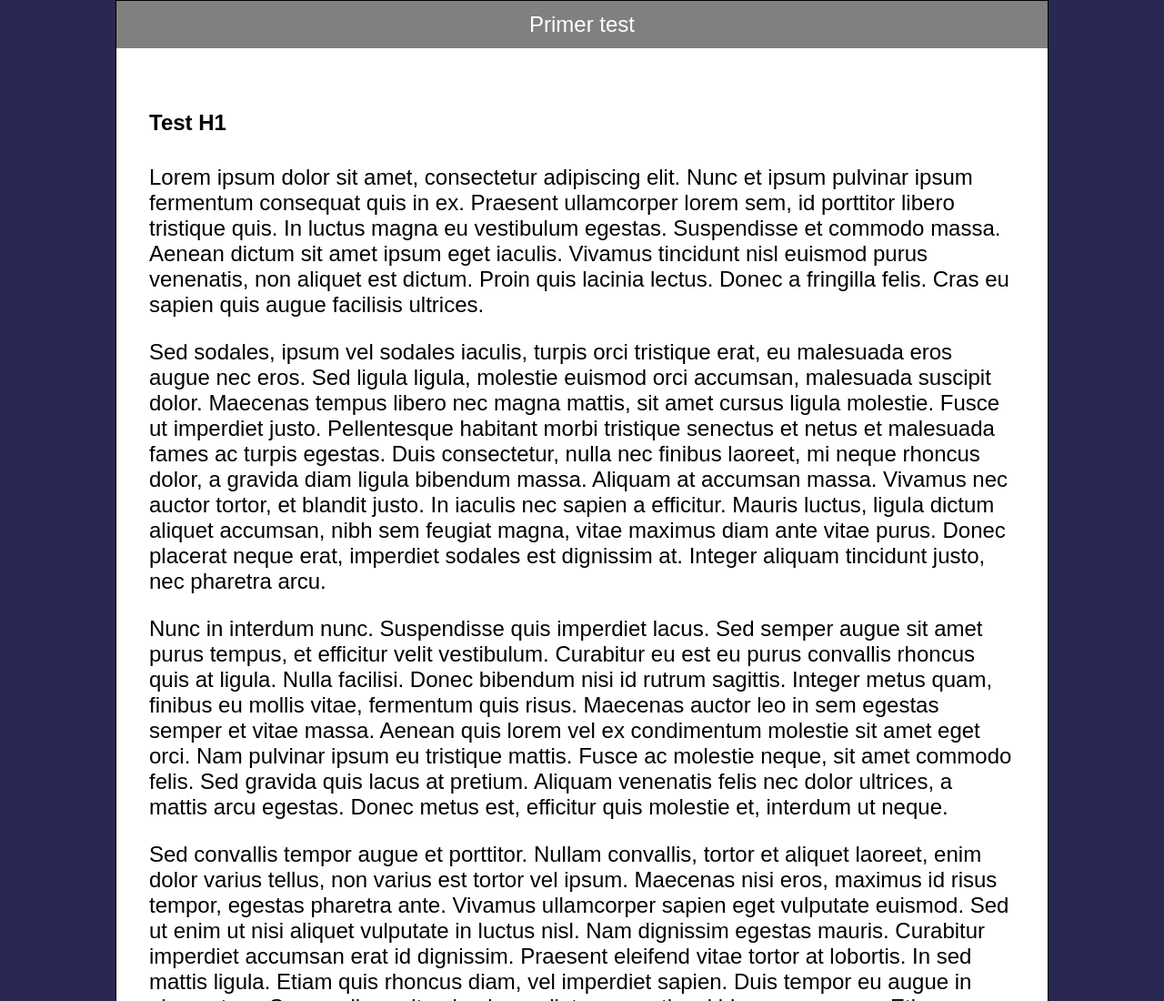
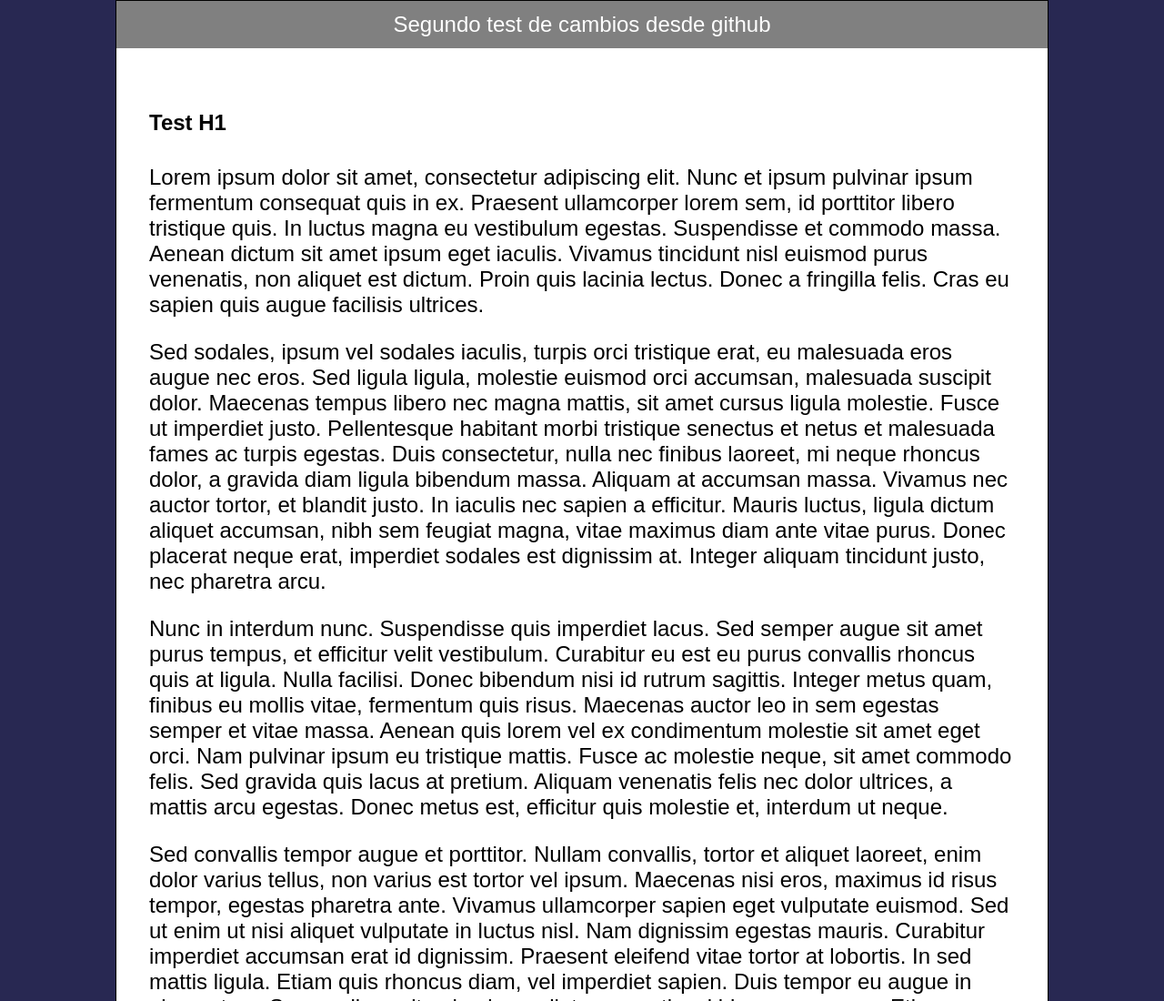
Before and after one commit to Hiddenberg/hiddenberg.github.io, a plain HTML site: page index.html in a window 1280 px wide. Shown: the top 1100 px of the page at 91% size. Drawn offline with Linux system fonts and the light colour scheme.

Commit message:
update index desde github

```diff
--- a/index.html
+++ b/index.html
@@ -9,7 +9,7 @@
 <body>
    <section id="container">
       <header>
-         Primer test
+         Segundo test de cambios desde github
       </header>
       <section >
          <article id=post>
```
